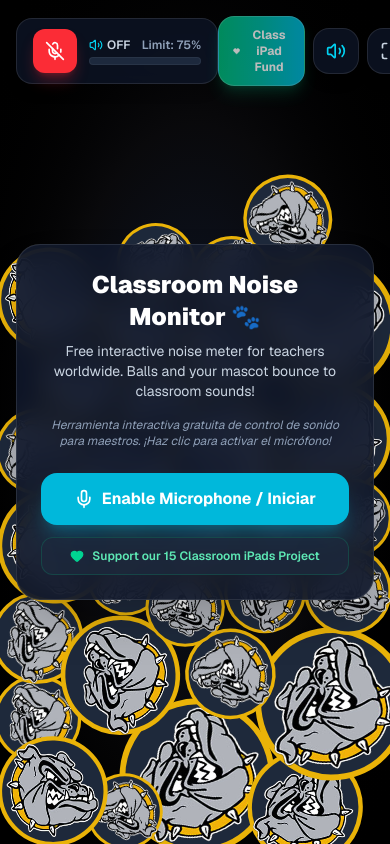
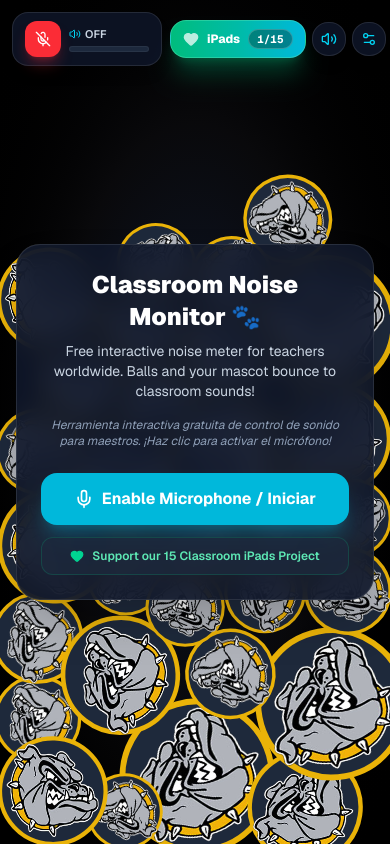
Before and after one commit to berna2103/mrs-jimenez, a Next.js app: page / in a window 390 px wide. Built offline with nearby package versions, Linux system fonts and the light colour scheme.

Commit message:
ipad funds

```diff
--- a/src/app/page.tsx
+++ b/src/app/page.tsx
@@ -96,10 +96,9 @@ export default function Home() {
   // ==========================================
   // STRIPE CONFIGURATION & IPAD CAMPAIGN
   // ==========================================
-  // Paste your live Stripe Payment Link below (e.g., https://buy.stripe.com/xxx)
-  const STRIPE_PAYMENT_LINK = "https://buy.stripe.com/8x2bJ06633pycK1891bII00";
+  const STRIPE_PAYMENT_LINK = "https://buy.stripe.com/8x2bJ06633pycK1891bII00"; // Replace with your real Stripe link
   const totalIpadsNeeded = 15;
-  const [ipadsFunded] = useState<number>(0); // Increase this number as donations come in
+  const [ipadsFunded] = useState<number>(1); // Update as donations come in
   // ==========================================
 
   const [isMicOn, setIsMicOn] = useState(false);
@@ -568,29 +567,32 @@ export default function Home() {
         </div>
       )}
 
-      {/* Top Header */}
-      <header className="absolute top-4 left-4 right-4 z-20 flex items-center justify-between">
-        <div className="flex items-center gap-3 bg-slate-900/70 backdrop-blur-md px-4 py-2.5 rounded-2xl border border-white/10 shadow-lg">
+      {/* ============================================================== */}
+      {/* TOP HEADER: PERMANENTLY VISIBLE DONATION BUTTON ALWAYS ON TOP   */}
+      {/* ============================================================== */}
+      <header className="absolute top-3 left-3 right-3 sm:top-4 sm:left-4 sm:right-4 z-20 flex items-center justify-between gap-2">
+        {/* Left: Microphone & Volume Level */}
+        <div className="flex items-center gap-2 sm:gap-3 bg-slate-900/80 backdrop-blur-md px-3 sm:px-4 py-2 sm:py-2.5 rounded-2xl border border-white/10 shadow-lg">
           <button
             onClick={toggleMic}
-            className={`p-3 rounded-xl transition-all duration-300 flex items-center justify-center ${
+            className={`p-2.5 sm:p-3 rounded-xl transition-all duration-300 flex items-center justify-center ${
               isMicOn
                 ? "bg-emerald-500 hover:bg-emerald-600 text-white shadow-lg shadow-emerald-500/30"
                 : "bg-red-500 hover:bg-red-600 text-white shadow-lg shadow-red-500/30"
             }`}
           >
-            {isMicOn ? <Mic className="w-5 h-5 animate-pulse" /> : <MicOff className="w-5 h-5" />}
+            {isMicOn ? <Mic className="w-4 h-4 sm:w-5 sm:h-5 animate-pulse" /> : <MicOff className="w-4 h-4 sm:w-5 sm:h-5" />}
           </button>
 
-          <div className="flex flex-col gap-1 w-28 sm:w-36 md:w-48">
-            <div className="flex justify-between text-xs font-semibold text-slate-300">
+          <div className="flex flex-col gap-1 w-20 sm:w-32 md:w-44">
+            <div className="flex justify-between text-[11px] sm:text-xs font-semibold text-slate-300">
               <span className="flex items-center gap-1">
-                <Volume2 className="w-3.5 h-3.5 text-cyan-400" />
+                <Volume2 className="w-3 h-3 sm:w-3.5 sm:h-3.5 text-cyan-400" />
                 {isMicOn ? `${currentVolume}%` : "OFF"}
               </span>
-              <span className="text-slate-400">Limit: {noiseThreshold}%</span>
+              <span className="text-slate-400 hidden sm:inline">Limit: {noiseThreshold}%</span>
             </div>
-            <div className="h-2 w-full bg-slate-800 rounded-full overflow-hidden border border-white/5">
+            <div className="h-1.5 sm:h-2 w-full bg-slate-800 rounded-full overflow-hidden border border-white/5">
               <div
                 className={`h-full transition-all duration-100 ${
                   currentVolume > noiseThreshold
@@ -605,8 +607,8 @@ export default function Home() {
           </div>
         </div>
 
-        {/* Quiet Streak */}
-        <div className="hidden lg:flex items-center gap-4 bg-slate-900/70 backdrop-blur-md px-5 py-2.5 rounded-2xl border border-white/10 shadow-lg">
+        {/* Center: Quiet Streak Gamification */}
+        <div className="hidden lg:flex items-center gap-4 bg-slate-900/80 backdrop-blur-md px-5 py-2.5 rounded-2xl border border-white/10 shadow-lg">
           <div className="flex items-center gap-2">
             <Sparkles className="w-4 h-4 text-amber-400" />
             <span className="text-xs font-bold text-slate-300 uppercase tracking-wider">
@@ -625,50 +627,58 @@ export default function Home() {
           </div>
         </div>
 
-        {/* Action Controls */}
-        <div className="flex items-center gap-2">
-          {/* iPads Classroom Fund Button */}
+        {/* Right: PERMANENT IPAD DONATION BUTTON + Quick Utility Toggles */}
+        <div className="flex items-center gap-1.5 sm:gap-2">
+          {/* ALWAYS VISIBLE IPAD DONATION BUTTON */}
           <button
             onClick={() => setIsDonationModalOpen(true)}
-            className="flex items-center gap-2 px-3.5 py-2.5 rounded-2xl bg-gradient-to-r from-emerald-500 via-teal-500 to-cyan-500 text-white font-bold text-xs sm:text-sm shadow-lg shadow-emerald-500/25 hover:brightness-110 active:scale-95 transition-all border border-white/20 animate-pulse"
+            className="flex items-center gap-2 px-3 sm:px-4 py-2 sm:py-2.5 rounded-2xl bg-gradient-to-r from-emerald-500 via-teal-500 to-cyan-500 text-white font-bold text-xs sm:text-sm shadow-xl shadow-emerald-500/30 hover:brightness-110 active:scale-95 transition-all border border-emerald-300/40"
           >
-            <Heart className="w-4 h-4 fill-white" />
-            <span>{language === "es" ? "Apoya los iPads (Stripe)" : "Class iPad Fund"}</span>
+            <Heart className="w-4 h-4 fill-white text-white animate-pulse" />
+            <span className="hidden sm:inline">
+              {language === "es" ? "Apoya 15 iPads" : language === "bi" ? "iPads Fund 🍎" : "15 iPads Project"}
+            </span>
+            <span className="sm:hidden font-extrabold">iPads</span>
+            {/* Live Progress Pill */}
+            <span className="bg-black/30 backdrop-blur-sm text-[11px] font-mono px-2 py-0.5 rounded-full border border-white/20">
+              {ipadsFunded}/{totalIpadsNeeded}
+            </span>
           </button>
 
           {/* Share App Link */}
           <button
             onClick={handleShareApp}
-            className="p-3 bg-slate-900/70 backdrop-blur-md hover:bg-slate-800/80 rounded-2xl border border-white/10 text-slate-300 hover:text-white transition-all shadow-lg hidden sm:flex items-center justify-center"
+            className="p-2 sm:p-3 bg-slate-900/80 backdrop-blur-md hover:bg-slate-800/80 rounded-2xl border border-white/10 text-slate-300 hover:text-white transition-all shadow-lg hidden md:flex items-center justify-center"
             title="Share this tool with other teachers"
           >
-            {copiedLink ? <CheckCircle2 className="w-5 h-5 text-emerald-400" /> : <Share2 className="w-5 h-5 text-cyan-400" />}
+            {copiedLink ? <CheckCircle2 className="w-4 h-4 sm:w-5 sm:h-5 text-emerald-400" /> : <Share2 className="w-4 h-4 sm:w-5 sm:h-5 text-cyan-400" />}
           </button>
 
           {/* Sound Toggle */}
           <button
             onClick={() => setBounceSoundsEnabled(!bounceSoundsEnabled)}
-            className={`p-3 rounded-2xl border border-white/10 backdrop-blur-md transition-all shadow-lg ${
-              bounceSoundsEnabled ? "bg-slate-900/70 text-cyan-400 hover:text-cyan-300" : "bg-slate-900/50 text-slate-500 hover:text-slate-400"
+            className={`p-2 sm:p-3 rounded-2xl border border-white/10 backdrop-blur-md transition-all shadow-lg ${
+              bounceSoundsEnabled ? "bg-slate-900/80 text-cyan-400 hover:text-cyan-300" : "bg-slate-900/60 text-slate-500 hover:text-slate-400"
             }`}
+            title={bounceSoundsEnabled ? "Mute Ball Sounds" : "Unmute Ball Sounds"}
           >
-            {bounceSoundsEnabled ? <Volume2 className="w-5 h-5" /> : <VolumeX className="w-5 h-5" />}
+            {bounceSoundsEnabled ? <Volume2 className="w-4 h-4 sm:w-5 sm:h-5" /> : <VolumeX className="w-4 h-4 sm:w-5 sm:h-5" />}
           </button>
 
-          {/* Fullscreen */}
+          {/* Fullscreen Toggle */}
           <button
             onClick={toggleFullscreen}
-            className="p-3 bg-slate-900/70 backdrop-blur-md hover:bg-slate-800/80 rounded-2xl border border-white/10 text-slate-300 hover:text-white transition-all shadow-lg"
+            className="p-2 sm:p-3 bg-slate-900/80 backdrop-blur-md hover:bg-slate-800/80 rounded-2xl border border-white/10 text-slate-300 hover:text-white transition-all shadow-lg hidden sm:flex items-center justify-center"
           >
-            {isFullscreen ? <Minimize className="w-5 h-5" /> : <Maximize className="w-5 h-5" />}
+            {isFullscreen ? <Minimize className="w-4 h-4 sm:w-5 sm:h-5" /> : <Maximize className="w-4 h-4 sm:w-5 sm:h-5" />}
           </button>
 
-          {/* Settings */}
+          {/* Settings Drawer Toggle */}
           <button
             onClick={() => setIsSettingsOpen(!isSettingsOpen)}
-            className="p-3 bg-slate-900/70 backdrop-blur-md hover:bg-slate-800/80 rounded-2xl border border-white/10 text-slate-300 hover:text-white transition-all shadow-lg flex items-center gap-2"
+            className="p-2 sm:p-3 bg-slate-900/80 backdrop-blur-md hover:bg-slate-800/80 rounded-2xl border border-white/10 text-slate-300 hover:text-white transition-all shadow-lg flex items-center gap-1.5"
           >
-            <Settings2 className="w-5 h-5 text-cyan-400" />
+            <Settings2 className="w-4 h-4 sm:w-5 sm:h-5 text-cyan-400" />
           </button>
         </div>
       </header>
@@ -711,7 +721,7 @@ export default function Home() {
                 />
               </div>
               <p className="text-[11px] text-slate-400 text-right">
-                {totalIpadsNeeded - ipadsFunded} iPads remaining to complete our classroom set!
+                {totalIpadsNeeded - ipadsFunded} iPads remaining to complete our full student set!
               </p>
             </div>
 
```
